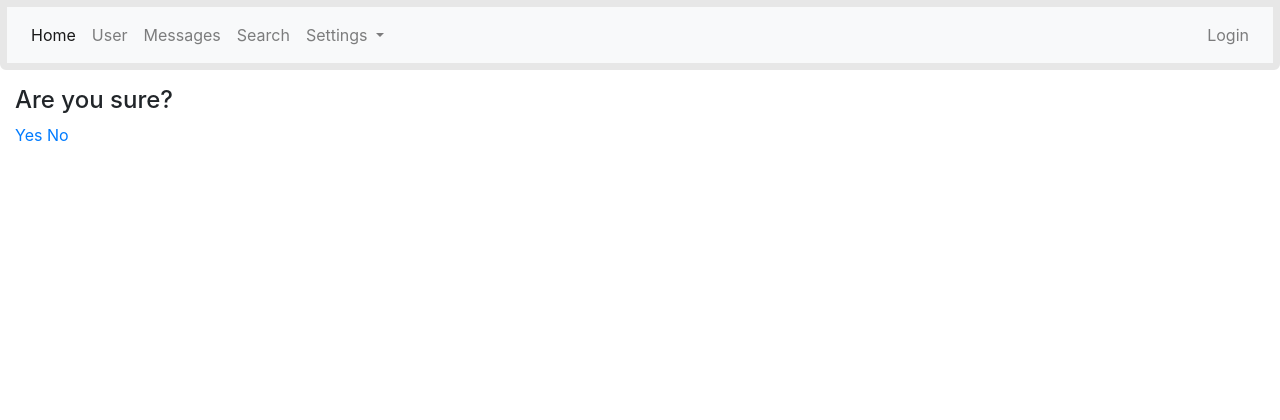
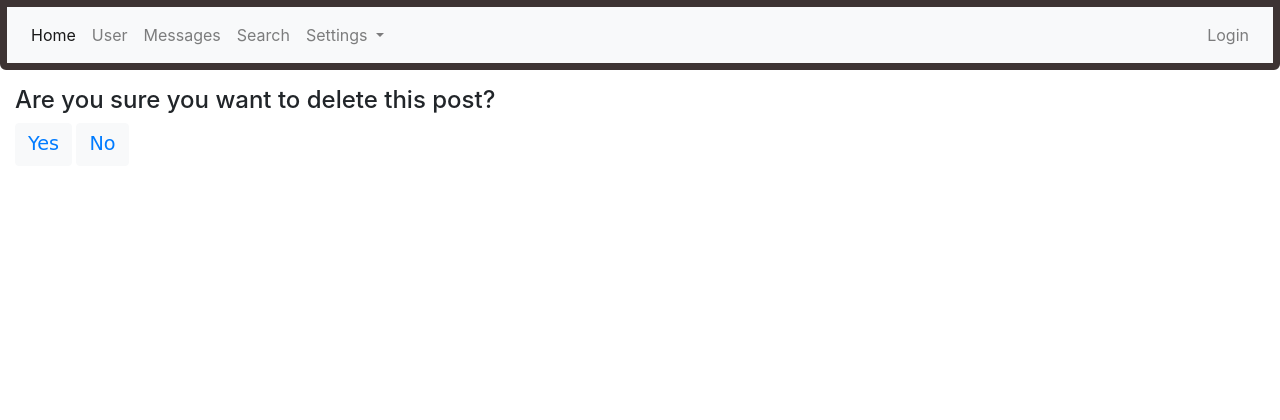
Before and after one commit to SLDem/MySNSite, a Flask app: page /are_you_sure_post/1 in a window 1280 px wide. Shown: the top 420 px of the page. Run offline with Flask 2, Linux system fonts and the light colour scheme; tables that the repository leaves empty hold one stand-in row (values such as "Sample post"); some libraries are stand-ins or nearby versions.

Commit message:
changed design of delete comment and post question page

```diff
--- a/app/routes.py
+++ b/app/routes.py
@@ -267,6 +267,7 @@ def delete_post(post_id):
     post = Post.query.filter_by(id=post_id).first_or_404()
     db.session.delete(post)
     db.session.commit()
+    flash('Post deleted!')
     return redirect(url_for('home'))
 
 
@@ -283,6 +284,7 @@ def delete_comment(comment_id):
     comment = Comment.query.filter_by(id=comment_id).first_or_404()
     db.session.delete(comment)
     db.session.commit()
+    flash('Comment deleted!')
     return redirect(url_for('home'))
 
 
--- a/app/static/main.css
+++ b/app/static/main.css
@@ -9,8 +9,8 @@
 
     #container_comment {width: 100%; height: 190px;}
     #left_comment {float: left; width: 130px; height: 130px; margin-left: 2%; margin-top: 2%;}
-    #center_comment {margin: 0 auto; width: 85%; margin-top: 1%;}
-    #right_comment {float: right; width: 150px; margin-top: -110px;}
+    #center_comment {margin: 0 auto; width: 85%; margin-top: 1%; margin-left: 50px;}
+    #right_comment {float: right; width: 170px; margin-top: -110px;}
 
     #container_post_comment {width:100%;}
     #left_post_comment {float: left; width: 20px; margin-left: 15px; margin-top: 2px; }
@@ -18,11 +18,15 @@
 
     #like_container {width: 100%;}
     #like_button {float: left; width: 20px;}
-    #like_count {margin: 0 auto; width: 5px; margin-top: 1%;}
+    #like_count {margin: 0 auto; width: 5px;}
 
     #dislike_container {width: 100%;}
     #dislike_button {float: left; width: 20px;}
-    #dislike_count {margin: 0 auto; width: 5px; margin-top: 1%;}
+    #dislike_count {margin: 0 auto; width: 5px;}
+
+    .delete_button {
+    margin-top: 2.1rem;
+    }
 
     .avatar {
     border: 1px solid #000;
@@ -40,7 +44,7 @@
     .navbar_bordered {
     border: 7px solid transparent;
     /* border-image: url('/static/border6.png') 30 round; */
-    border-color: #E7E7E7;
+    border-color: #3D3333;
     border-radius: 0 0 6px 6px;
     margin-bottom: 1rem;
     }
@@ -80,6 +84,14 @@
     font-size: 1.2rem;
     }
 
+    .yes_no_button {
+    text-decoration: none !important;
+    font-family: 'Comic Sans MS', cursive;
+    font-size: 1.2rem;
+    display: inline-block;
+    }
+
+
     .button {
     outline: none !important;
     display: inline-block;
@@ -108,6 +120,36 @@
     transform: translateY(4px);
     }
 
-    .delete_button {
-    margin-top: 3.1rem;
+
+
+    /* Second comment and post container (experimental) */
+
+    * {
+    box-sizing: border-box;
     }
+
+    /* Create three unequal columns that floats next to each other */
+    .column {
+    float: left;
+    padding: 25px;
+    height: 300px; /* Should be removed. Only for demonstration */
+    }
+
+    .left {
+    width: 7%;
+    }
+
+    .right {
+    width: 10%;
+    }
+
+    .middle {
+    width: 83%;
+    }
+
+    /* Clear floats after the columns */
+    .row:after {
+    content: "";
+    display: table;
+    clear: both;
+    }
--- a/app/templates/_comment.html
+++ b/app/templates/_comment.html
@@ -25,12 +25,12 @@
             {% if current_user.liked_comment(comment) %}
                 <div id="like_container">
                     <div id="like_button"><a href="{{ url_for('comment_like_action', comment_id=comment.id, action='dislike') }}"><div class="button">&#128078</div></a></div>
-                    <div id="like_count"><p>{{ post.likes.count() }}</p></div>
+                    <div id="like_count"><p>{{ comment.comment_likes.count() }}</p></div>
                 </div>
             {% else %}
                 <div id="dislike_container">
                     <div id="dislike_button"><a href="{{ url_for('comment_like_action', comment_id=comment.id, action='like') }}"><div class="button">&#128077</div></a></div>
-                    <div id="dislike_count"><p>{{ post.likes.count() }}</p></div>
+                    <div id="dislike_count"><p>{{ comment.comment_likes.count() }}</p></div>
                 </div>
             {% endif %}
             <div class="delete_button">
--- a/app/templates/are_you_sure_comment.html
+++ b/app/templates/are_you_sure_comment.html
@@ -1,6 +1,6 @@
 {% extends "base.html" %}
 {% block app_content %}
-    <h4>Are you sure?</h4>
-    <a href="{{url_for('delete_comment', comment_id=comment.id)}}">Yes</a>
-    <a href="{{url_for('home')}}">No</a>
+    <h4>Are you sure you want to delete this comment?</h4>
+    <button class="btn btn-light"><a href="{{url_for('delete_comment', comment_id=comment.id)}}"><div class="yes_no_button"><span>Yes</span></div></a></button>
+    <button class="btn btn-light">                    <a href="{{url_for('home')}}"><div class="yes_no_button noDecoration"><span>No </span></div></a></button>
 {% endblock %}
--- a/app/templates/are_you_sure_post.html
+++ b/app/templates/are_you_sure_post.html
@@ -1,6 +1,6 @@
 {% extends "base.html" %}
 {% block app_content %}
-    <h4>Are you sure?</h4>
-    <a href="{{url_for('delete_post', post_id=post.id)}}">Yes</a>
-    <a href="{{url_for('home')}}">No</a>
+    <h4>Are you sure you want to delete this post?</h4>
+    <button class="btn btn-light"><a href="{{url_for('delete_post', post_id=post.id)}}"><div class="yes_no_button"><span>Yes</span></div></a></button>
+    <button class="btn btn-light"><a href="{{url_for('home')}}">                        <div class="yes_no_button"><span>No </span></div></a></button>
 {% endblock %}
```
Also changed, not shown: app/app.db.
